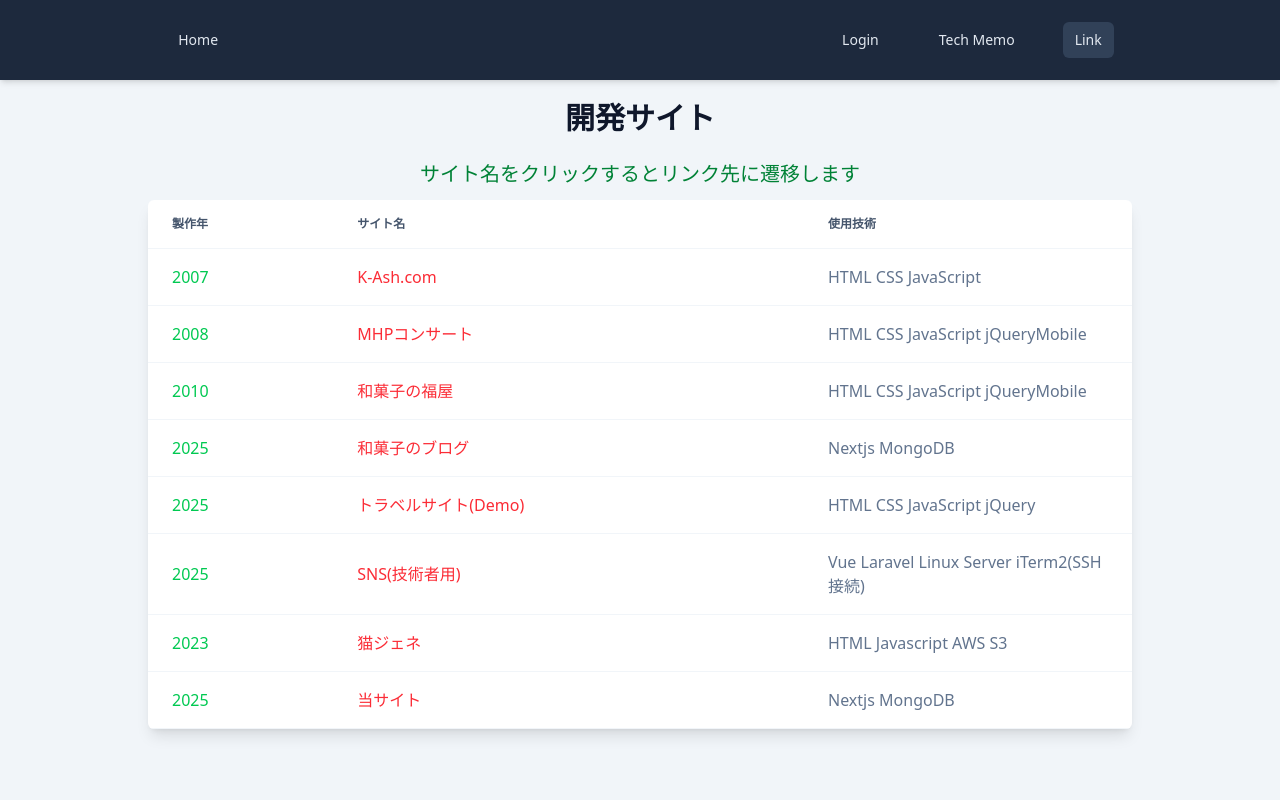
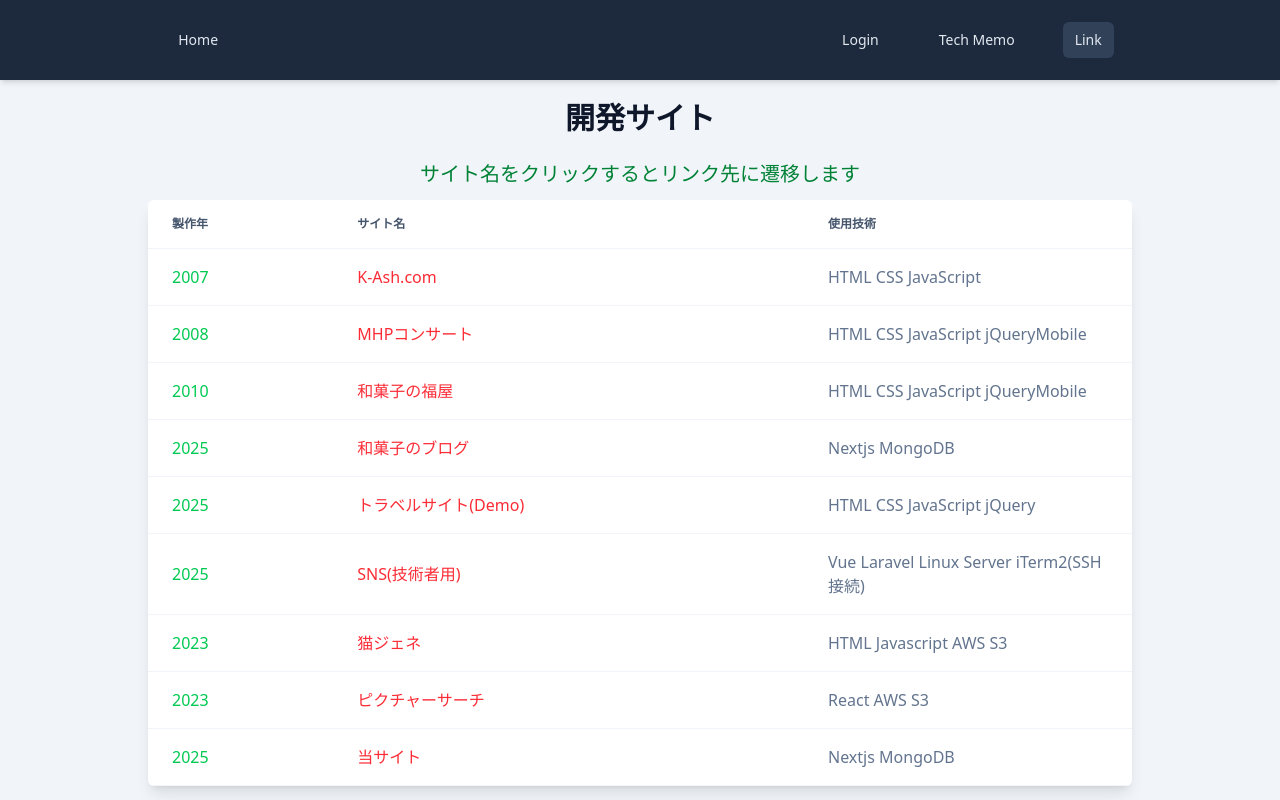
Before and after one commit to kashsan-jp/next-blog-app, a Next.js app: page /link in a window 1280 px wide. Shown: the top 800 px of the page. Built offline with nearby package versions, Linux system fonts and the light colour scheme; no server answers.

Commit message:
2025.8.29.2

```diff
--- a/src/app/link/links.js
+++ b/src/app/link/links.js
@@ -6,6 +6,7 @@ export const links = [
   { id:5, date:"2025", siteName:"トラベルサイト(Demo)", url: "https://www.k-ash.com/travel_website", comment: "HTML CSS JavaScript jQuery", },
   { id:6, date:"2025", siteName:"SNS(技術者用)", url: "https://kashsan-testsite.top", comment: "Vue Laravel Linux Server iTerm2(SSH接続)", },
   { id:7, date:"2023", siteName:"猫ジェネ", url: "https://k-ash-dotcom-test.s3.ap-northeast-1.amazonaws.com/index.html", comment: "HTML Javascript AWS S3", },
-  { id:8, date:"2025", siteName:"当サイト", url: "https://next-blog-app-8uuo.vercel.app", comment: "Nextjs MongoDB", },
+  { id:8, date:"2023", siteName:"ピクチャーサーチ", url: "https://kashsan-sample.s3.ap-northeast-1.amazonaws.com/index.html", comment: "React AWS S3", },
+  { id:9, date:"2025", siteName:"当サイト", url: "https://next-blog-app-8uuo.vercel.app", comment: "Nextjs MongoDB", },
 
 ]
```
